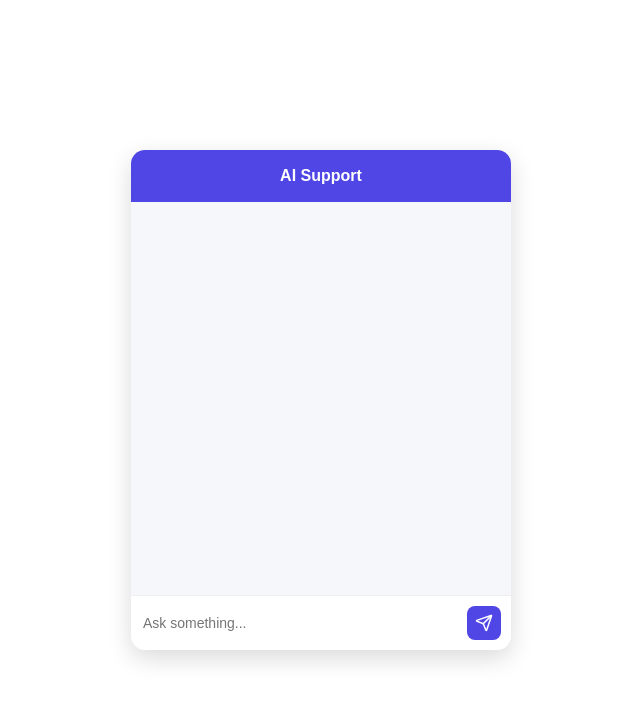
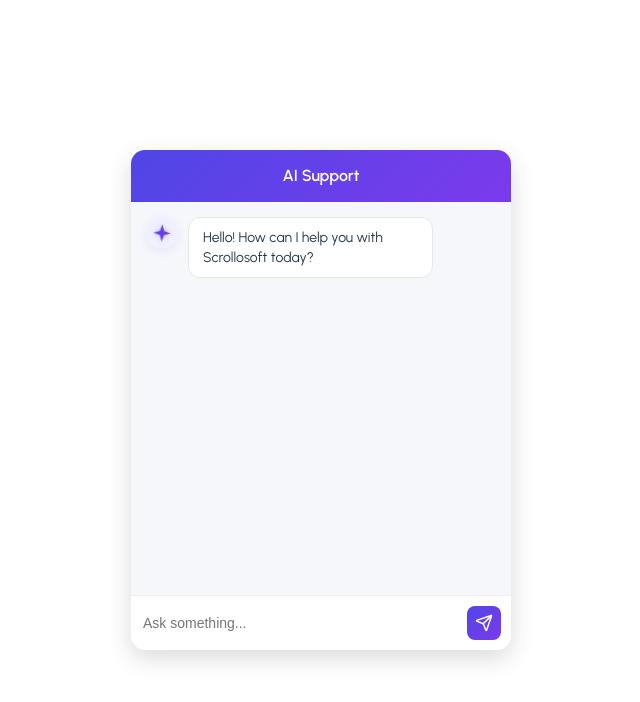
Before and after one commit to yogipowar/chatbot-app, a React (Vite) app: page / in a window 1280 px wide. Shown: the top 702 px of the page, without its empty margins (319-959 px from the left). Built offline with nearby package versions, Linux system fonts and the light colour scheme.

Commit message:
refactor: enhance chatbot UI and functionality with new components and styles

```diff
--- /dev/null
+++ b/src/components/BotIcon.jsx
@@ -0,0 +1,26 @@
+// src/components/BotIcon.jsx
+import React from 'react';
+
+const BotIcon = () => (
+  <svg
+    className="ai-sparkle-icon" // Added this class
+    width="20"
+    height="20"
+    viewBox="0 0 24 24"
+    fill="none"
+    xmlns="http://www.w3.org/2000/svg"
+  >
+    <defs>
+      <linearGradient id="ai-gradient" x1="0%" y1="0%" x2="100%" y2="100%">
+        <stop offset="0%" stopColor="#4f46e5" />
+        <stop offset="100%" stopColor="#7c3aed" />
+      </linearGradient>
+    </defs>
+    <path
+      d="M12 2L14.5 9.5L22 12L14.5 14.5L12 22L9.5 14.5L2 12L9.5 9.5L12 2Z"
+      fill="url(#ai-gradient)"
+    />
+  </svg>
+);
+
+export default BotIcon;
--- a/src/components/Chatbot.jsx
+++ b/src/components/Chatbot.jsx
@@ -1,11 +1,15 @@
 import { useState, useEffect, useRef } from "react";
-import { Send, Sparkles } from "lucide-react";
+import { Send } from "lucide-react";
 import "./chatbot.css";
+import BotIcon from "./BotIcon";
 
 function Chatbot() {
-  const [messages, setMessages] = useState([]);
+  const [messages, setMessages] = useState([
+    { sender: "bot", text: "Hello! How can I help you with Scrollosoft today?" }
+  ]);
   const [input, setInput] = useState("");
   const [websiteId, setWebsiteId] = useState(null);
+  const [isLoading, setIsLoading] = useState(false);
 
   const messagesEndRef = useRef(null);
 
@@ -17,49 +21,43 @@ function Chatbot() {
 
   useEffect(() => {
     messagesEndRef.current?.scrollIntoView({ behavior: "smooth" });
-  }, [messages]);
+  }, [messages, isLoading]);
 
   const sendMessage = async () => {
-    if (!input.trim()) return;
+    if (!input.trim() || isLoading) return;
 
     const userMessage = { sender: "user", text: input };
     setMessages((prev) => [...prev, userMessage]);
 
-    const question = input;
+    const userQuestion = input;
     setInput("");
+    setIsLoading(true);
 
-    try {
-      const response = await fetch(
-        "https://chatbotapi.scrollosoft.com/api/chat",
-        {
-          method: "POST",
-          headers: {
-            "Content-Type": "application/json"
-          },
-          body: JSON.stringify({
-            question: question,
-            websiteId: websiteId
-          })
-        }
-      );
-
-      const data = await response.json();
-
+    // --- MOCK API LOGIC (Use this until CORS is fixed) ---
+    setTimeout(() => {
       const botMessage = {
         sender: "bot",
-        text: data?.data || "No response received"
+        text: `I received your message: "${userQuestion}". This is a mock response because the live API is currently facing CORS restrictions.`
       };
+      setMessages((prev) => [...prev, botMessage]);
+      setIsLoading(false);
+    }, 1500);
 
-      setMessages((prev) => [...prev, botMessage]);
-
-    } catch (error) {
-      const errorMessage = {
-        sender: "bot",
-        text: "Something went wrong. Please try again."
-      };
-
-      setMessages((prev) => [...prev, errorMessage]);
+    /* // --- REAL API LOGIC (Uncomment when CORS is fixed) ---
+    try {
+      const response = await fetch("https://chatbotapi.scrollosoft.com/api/chat", {
+        method: "POST",
+        headers: { "Content-Type": "application/json" },
+        body: JSON.stringify({ question: userQuestion, websiteId })
+      });
+      const data = await response.json();
+      setMessages(prev => [...prev, { sender: "bot", text: data?.data || "No response" }]);
+    } catch (e) {
+      setMessages(prev => [...prev, { sender: "bot", text: "Connection error." }]);
+    } finally {
+      setIsLoading(false);
     }
+    */
   };
 
   const handleKeyPress = (e) => {
@@ -68,48 +66,50 @@ function Chatbot() {
 
   return (
     <div className="chatbotContainer">
-
       <div className="chatHeader">
         <span>AI Support</span>
       </div>
 
       <div className="chatMessages">
-
         {messages.map((msg, index) => (
           <div key={index} className={`messageRow ${msg.sender}`}>
-
             {msg.sender === "bot" && (
               <div className="botIcon">
-                <Sparkles size={18} />
+                <BotIcon isTyping={false} />
               </div>
             )}
-
-            <div className="messageBubble">
-              {msg.text}
-            </div>
-
+            <div className="messageBubble">{msg.text}</div>
           </div>
         ))}
 
+        {isLoading && (
+          <div className="messageRow bot">
+            <div className="botIcon">
+              <BotIcon isTyping={true} />
+            </div>
+            <div className="messageBubble typing-container">
+              {/* <span className="thinking-text"></span> */}
+              <div className="typing-dots">Thinking
+                <span> .</span><span>.</span><span>.</span>
+              </div>
+            </div>
+          </div>
+        )}
         <div ref={messagesEndRef}></div>
-
       </div>
 
       <div className="chatInputArea">
-
         <input
           value={input}
           onChange={(e) => setInput(e.target.value)}
           onKeyDown={handleKeyPress}
           placeholder="Ask something..."
+          disabled={isLoading}
         />
-
-        <button onClick={sendMessage}>
+        <button onClick={sendMessage} disabled={isLoading}>
           <Send size={18} />
         </button>
-
       </div>
-
     </div>
   );
 }
--- a/src/components/chatbot.css
+++ b/src/components/chatbot.css
@@ -1,99 +1,167 @@
-.chatbotContainer{
+@import url('https://fonts.googleapis.com/css2?family=Urbanist:ital,wght@0,100..900;1,100..900&display=swap');
+
+.chatbotContainer {
     width: 380px;
     height: 500px;
     background: white;
     border-radius: 14px;
-  box-shadow: 0 8px 25px rgba(0,0,0,0.15);
+    box-shadow: 0 8px 25px rgba(0, 0, 0, 0.15);
     display: flex;
     flex-direction: column;
     overflow: hidden;
-  font-family: Arial;
+    font-family: "Urbanist", sans-serif;
 }
 
-.chatHeader{
-  background: #4f46e5;
+.chatHeader {
+    /* Replace background: #4f46e5; with: */
+    background: linear-gradient(135deg, #4f46e5 0%, #7c3aed 100%);
     color: white;
     padding: 14px;
     font-weight: 600;
 }
 
-.chatMessages{
+.chatMessages {
     flex: 1;
     padding: 15px;
     overflow-y: auto;
     background: #f5f7fb;
 }
 
-.chatMessages::-webkit-scrollbar{
-  display:none;
+.chatMessages::-webkit-scrollbar {
+    display: none;
 }
 
-.messageRow{
-  display:flex;
-  margin-bottom:10px;
+.messageRow {
+    display: flex;
+    margin-bottom: 10px;
 }
 
-.botIcon{
-  width:28px;
-  height:28px;
-  background:#4f46e5;
-  color:white;
-  border-radius:50%;
-  display:flex;
-  align-items:center;
-  justify-content:center;
-  margin-right:8px;
-  flex-shrink:0;
+.botIcon {
+    width: 32px;
+    /* Slightly larger for a better look */
+    height: 32px;
+    background: #f0f0ff;
+    /* Very light tint so the icon pops */
+    border-radius: 50%;
+    display: flex;
+    align-items: center;
+    justify-content: center;
+    margin-right: 10px;
+    flex-shrink: 0;
+    box-shadow: 0 2px 8px rgba(79, 70, 229, 0.1);
+    /* Subtle glow */
 }
 
-.messageRow.bot{
-  align-items:flex-start;
+.ai-sparkle-icon {
+    animation: sparkle-breath 3s infinite ease-in-out;
+    transform-origin: center;
+    /* Ensures it scales/rotates from the middle */
 }
 
-.messageRow.user{
-  justify-content:flex-end;
+@keyframes sparkle-breath {
+    0% {
+        transform: scale(1) rotate(0deg);
+        filter: drop-shadow(0 0 2px rgba(79, 70, 229, 0.2));
     }
 
-.messageBubble{
-  max-width:70%;
-  padding:10px 14px;
-  border-radius:12px;
-  font-size:14px;
-  line-height:1.4;
+    50% {
+        transform: scale(1.15) rotate(10deg);
+        filter: drop-shadow(0 0 6px rgba(124, 58, 237, 0.5));
     }
 
-.messageRow.bot .messageBubble{
-  background:#ffffff;
-  border:1px solid #e5e7eb;
+    100% {
+        transform: scale(1) rotate(0deg);
+        filter: drop-shadow(0 0 2px rgba(79, 70, 229, 0.2));
+    }
 }
 
-.messageRow.user .messageBubble{
-  background:#4f46e5;
-  color:white;
+.typing-container {
+  display: flex;
+  align-items: center;
+  gap: 4px;
+  background: #ffffff;
+  color: #6b7280; /* A soft gray for the thinking state */
+  font-style: italic;
+  font-size: 13px;
 }
 
-.chatInputArea{
-  border-top:1px solid #eee;
-  padding:10px;
-  display:flex;
-  gap:10px;
+.thinking-text {
+  margin-right: 2px;
 }
 
-.chatInputArea input{
-  flex:1;
-  border:none;
-  outline:none;
-  font-size:14px;
+.typing-dots {
+  display: flex;
+  align-items: center;
+  height: 10px; /* Keeps the bubble height stable */
 }
 
-.chatInputArea button{
-  background:#4f46e5;
-  border:none;
-  color:white;
-  padding:8px;
-  border-radius:8px;
-  cursor:pointer;
-  display:flex;
-  align-items:center;
-  justify-content:center;
+.typing-dots span {
+  animation: blink 1.4s infinite both;
+  font-weight: bold;
+  font-size: 18px;
+  line-height: 0;
+  margin-top: -4px; /* Adjusts dots to sit better next to text */
 }
+
+.typing-dots span:nth-child(2) { animation-delay: 0.2s; }
+.typing-dots span:nth-child(3) { animation-delay: 0.4s; }
+
+@keyframes blink {
+  0%, 100% { opacity: 0.2; }
+  50% { opacity: 1; }
+}
+
+.messageRow.bot {
+    align-items: flex-start;
+}
+
+.messageRow.user {
+    justify-content: flex-end;
+}
+
+.messageBubble {
+    max-width: 70%;
+    padding: 10px 14px;
+    border-radius: 12px;
+    font-size: 14px;
+    line-height: 1.4;
+}
+
+.messageRow.bot .messageBubble {
+    background: #ffffff;
+    border: 1px solid #e5e7eb;
+    text-align: left;
+}
+
+.messageRow.user .messageBubble {
+    /* Replace background: #4f46e5; with: */
+    background: linear-gradient(135deg, #4f46e5 0%, #7c3aed 100%);
+    color: white;
+}
+
+.chatInputArea {
+    border-top: 1px solid #eee;
+    padding: 10px;
+    display: flex;
+    gap: 10px;
+}
+
+.chatInputArea input {
+    flex: 1;
+    border: none;
+    outline: none;
+    font-size: 14px;
+}
+
+.chatInputArea button {
+    /* Replace background: #4f46e5; with: */
+    background: linear-gradient(135deg, #4f46e5 0%, #7c3aed 100%);
+    border: none;
+    color: white;
+    padding: 8px;
+    border-radius: 8px;
+    cursor: pointer;
+    display: flex;
+    align-items: center;
+    justify-content: center;
+}
--- a/src/index.css
+++ b/src/index.css
@@ -1,5 +1,5 @@
 :root {
-  font-family: system-ui, Avenir, Helvetica, Arial, sans-serif;
+  font-family: "Urbanist", sans-serif;
   line-height: 1.5;
   font-weight: 400;
 
@@ -57,7 +57,7 @@ button {
   padding: 0.6em 1.2em;
   font-size: 1em;
   font-weight: 500;
-  font-family: inherit;
+  font-family: "Urbanist", sans-serif;
   background-color: #1a1a1a;
   cursor: pointer;
   transition: border-color 0.25s;
```
Also changed, not shown: public/chatbot-loader.js (+67 -29 lines), src/components/ChatHeader.jsx (deleted, +0 -9 lines), src/components/ChatInput.jsx (deleted, +0 -31 lines), src/components/ChatLayout.jsx (deleted, +0 -23 lines), src/components/ChatMessage.jsx (deleted, +0 -10 lines), src/components/ChatMessages.jsx (deleted, +0 -21 lines), src/components/ChatSidebar.jsx (deleted, +0 -16 lines), src/styles/chatbot.css (+63 -61 lines). Lines whose indentation alone changed are shown as unchanged.
